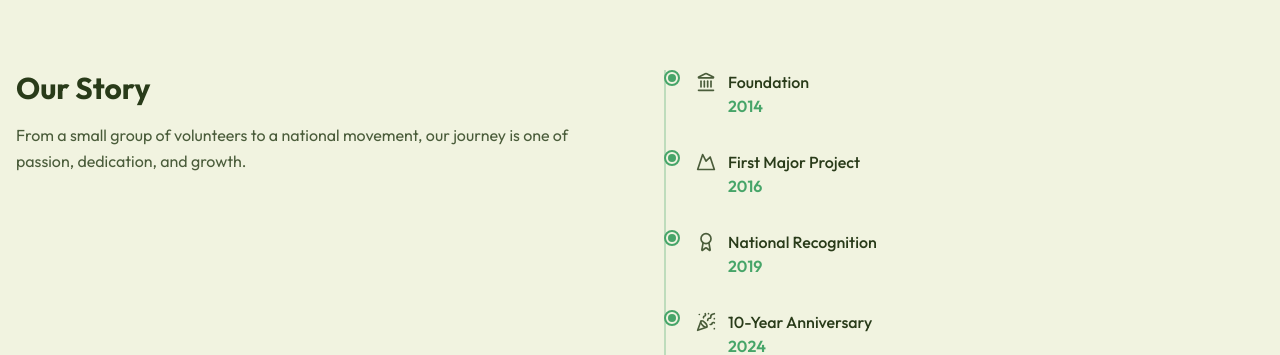
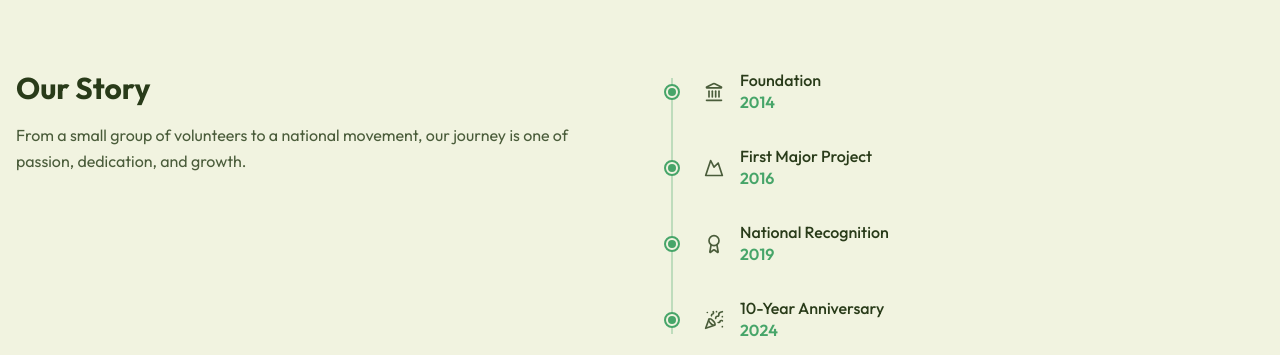
Before and after one commit to ShuvroWritesCode/kendrobimukhi-official, a Next.js app: page /about in a window 1280 px wide. Shown: the part 462-817 px from the top of the page. Built offline with nearby package versions, Linux system fonts and the light colour scheme.

Commit message:
UI fix on about page

```diff
--- a/src/app/about/page.tsx
+++ b/src/app/about/page.tsx
@@ -133,27 +133,25 @@ export default function AboutPage() {
             </div>
 
             {/* Timeline */}
-            <div className="relative pl-8">
+            <div className="relative pl-10">
               {/* Vertical Line */}
-              <div className="absolute left-0 top-0 bottom-0 w-0.5 bg-primary/30" />
+              <div className="absolute left-[7px] top-2 bottom-2 w-0.5 bg-primary/30" />
 
               <div className="space-y-8">
                 {timelineItems.map((item, index) => (
-                  <div key={index} className="relative">
+                  <div key={index} className="relative flex items-center gap-4">
                     {/* Timeline Dot */}
-                    <div className="absolute -left-8 top-0 w-4 h-4 rounded-full bg-background border-2 border-primary flex items-center justify-center">
+                    <div className="absolute -left-10 w-4 h-4 rounded-full bg-background border-2 border-primary flex items-center justify-center">
                       <div className="w-2 h-2 rounded-full bg-primary" />
                     </div>
 
                     {/* Content */}
-                    <div className="flex items-start gap-3">
-                      <item.icon className="h-5 w-5 text-muted-foreground mt-0.5 shrink-0" />
-                      <div>
-                        <h3 className="font-medium text-foreground">
-                          {item.title}
-                        </h3>
-                        <p className="text-primary font-semibold">{item.year}</p>
-                      </div>
+                    <item.icon className="h-5 w-5 text-muted-foreground shrink-0" />
+                    <div>
+                      <h3 className="font-medium text-foreground leading-tight">
+                        {item.title}
+                      </h3>
+                      <p className="text-primary font-semibold">{item.year}</p>
                     </div>
                   </div>
                 ))}
```
